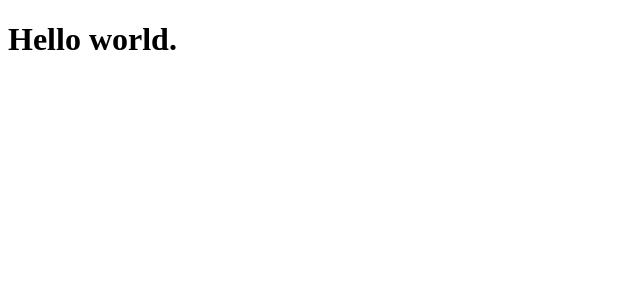
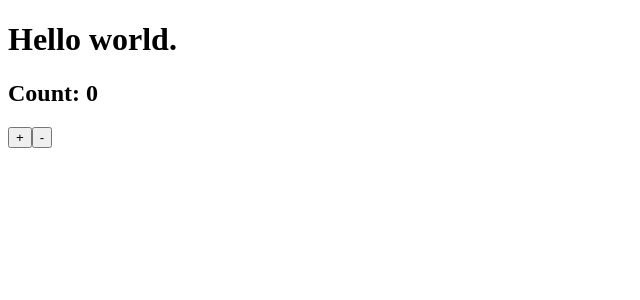
Before and after one commit to lukemico/react-boilerplate, a React app: page / in a window 1280 px wide. Shown: the top 300 px of the page, without its empty margins (0-640 px from the left). Built offline with nearby package versions, Linux system fonts and the light colour scheme.

Commit message:
Implement Support Proposed JavaScript Features with Babel Plugins

```diff
--- a/package.json
+++ b/package.json
@@ -22,6 +22,7 @@
 	"devDependencies": {
 		"@babel/cli": "^7.4.3",
 		"@babel/core": "^7.4.3",
+		"@babel/plugin-proposal-class-properties": "^7.4.0",
 		"@babel/preset-env": "^7.4.3",
 		"@babel/preset-react": "^7.0.0",
 		"babel-loader": "^8.0.5",
--- a/src/App.js
+++ b/src/App.js
@@ -1,9 +1,31 @@
 import React from "react";
 
 class App extends React.Component {
+	state = {
+		count: 0
+	};
+
 	render() {
-		debugger;
-		return <h1>Hello world.</h1>;
+		return (
+			<div>
+				<h1>Hello world.</h1>
+				<h2>Count: {this.state.count}</h2>
+				<button
+					onClick={() =>
+						this.setState(state => ({ count: state.count + 1 }))
+					}
+				>
+					+
+				</button>
+				<button
+					onClick={() =>
+						this.setState(state => ({ count: state.count - 1 }))
+					}
+				>
+					-
+				</button>
+			</div>
+		);
 	}
 }
 
--- a/webpack.config.base.js
+++ b/webpack.config.base.js
@@ -14,7 +14,9 @@ module.exports = {
 				loader: "babel-loader",
 				exclude: /node_modules/,
 				options: {
-					presets: ["@babel/preset-env", "@babel/preset-react"]
+					presets: ["@babel/preset-env", "@babel/preset-react"],
+					// Support Proposed JavaScript Features with Babel Plugins
+					plugins: ["@babel/plugin-proposal-class-properties"]
 				}
 			}
 		]
--- a/webpack.config.dev.js
+++ b/webpack.config.dev.js
@@ -6,5 +6,6 @@ module.exports = merge(baseConfig, {
 	devServer: {
 		port: 9000
 	},
+	// devtool - this generates Source Maps through webpack for a Better Debugging Experience with source-map
 	devtool: "source-map"
 });
```
Also changed, not shown: 1 other file (tests, documents, lock files or other folders).
